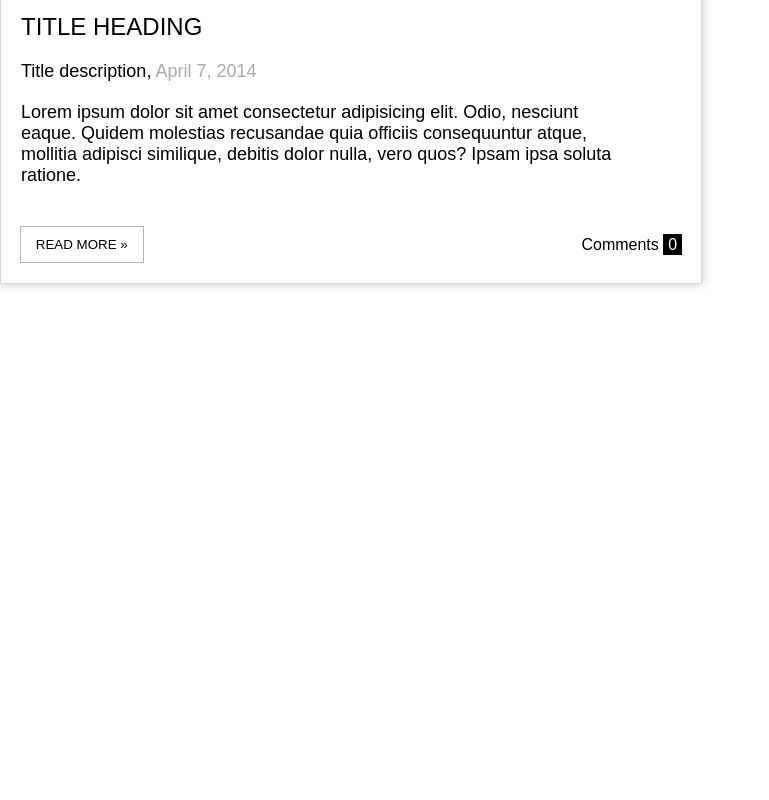
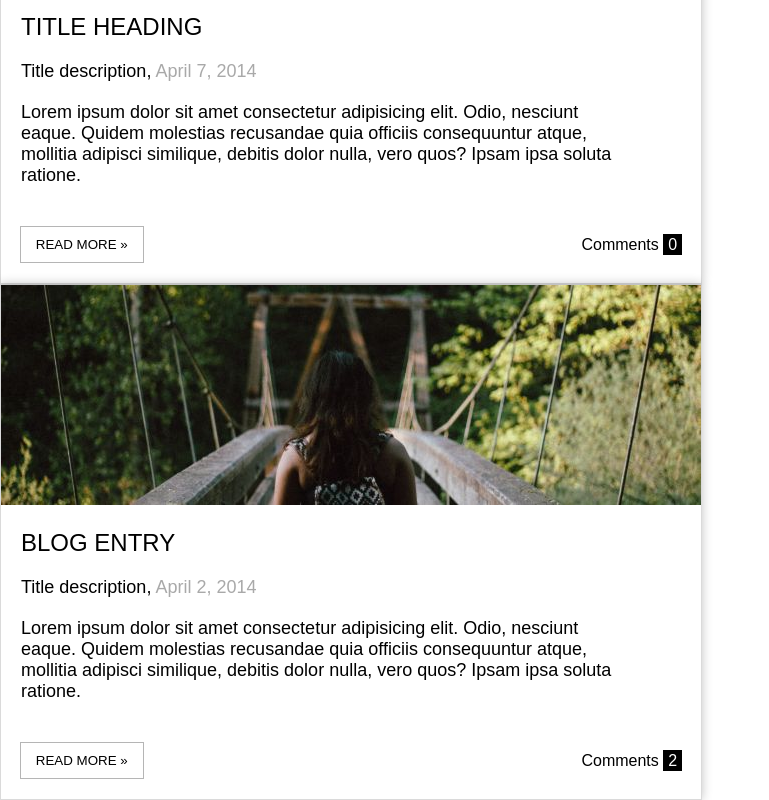
Before and after one commit to themagawo2011/homework-15, a plain HTML site: page index.html in a window 1280 px wide. Shown: the part 403-1203 px from the top of the page, without its empty margins (0-769 px from the left). Before the commit the page ends 800 px from the top, so only its background shows below. Drawn offline with Linux system fonts and the light colour scheme.

Commit message:
div 3 сохтам

```diff
--- a/index.html
+++ b/index.html
@@ -22,5 +22,17 @@
         <p class="p3box2">Comments <span class="sp2box2"> 0</span></p>
         </div>
     </div>
+
+
+    <div class="box2">
+        <img src="./images/image copy.png" alt="">
+        <h1 class="h1box2">BLOG ENTRY</h1>
+        <p class="p1box2">Title description, <span class="sp1box2"> April 2, 2014</span></p>
+        <p class="p2box2">Lorem ipsum dolor sit amet consectetur adipisicing elit. Odio, nesciunt eaque. Quidem molestias recusandae quia officiis consequuntur atque, mollitia adipisci similique, debitis dolor nulla, vero quos? Ipsam ipsa soluta ratione.</p>
+        <div class="div1box2">
+        <button class="bt1box2">READ MORE »</button>
+        <p class="p3box2">Comments <span class="sp2box2"> 2</span></p>
+        </div>
+    </div>
 </body>
 </html>
```
Also changed, not shown: images/image copy.png (added).
